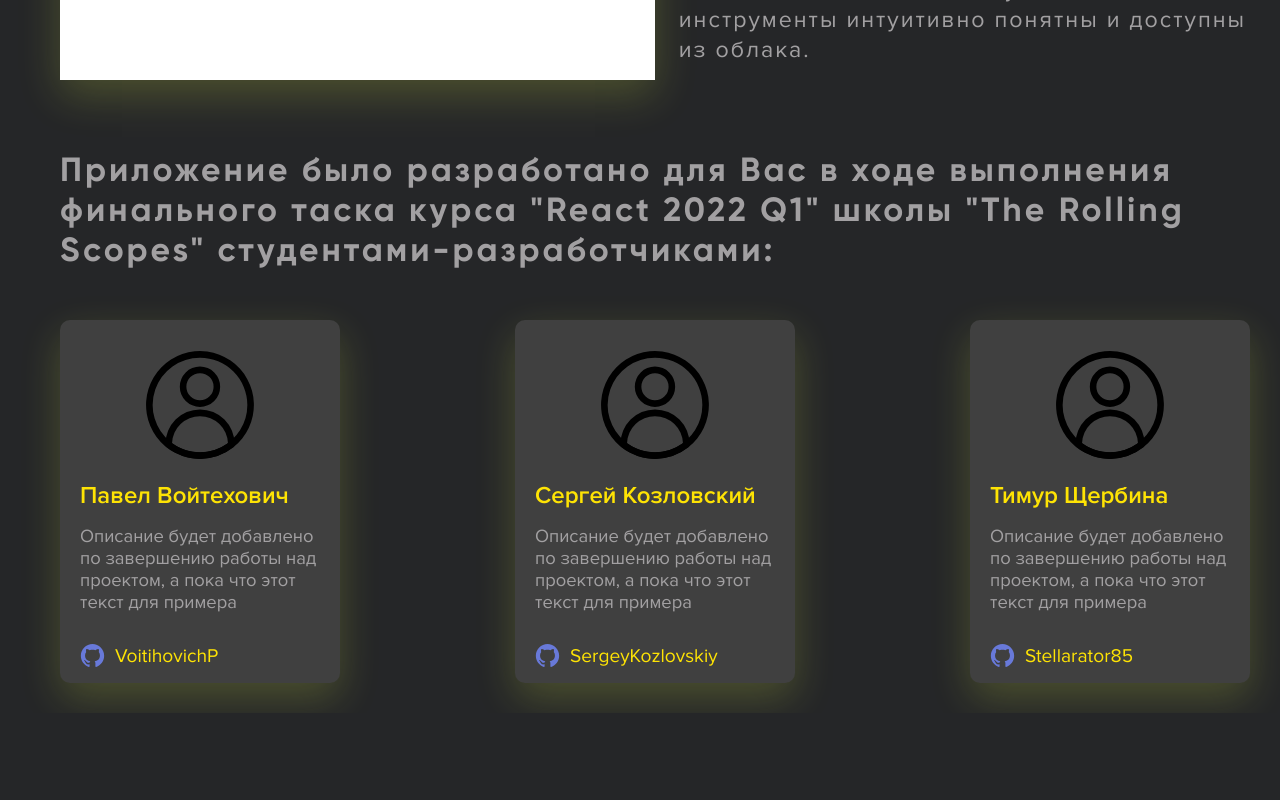
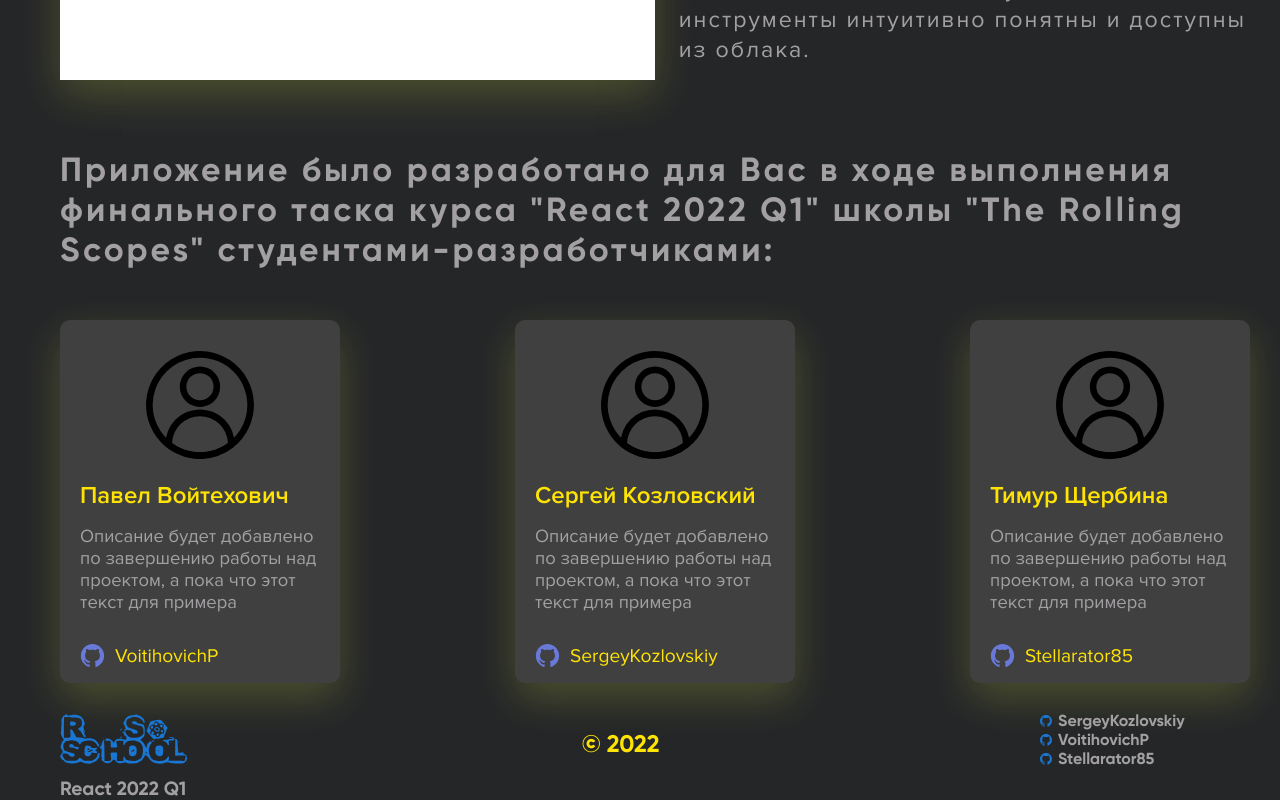
Before and after one commit to VoitihovichP/project-management-app, a React (Create React App) app in the folder proman/: page / in a window 1280 px wide. Shown: the part 504-1304 px from the top of the page. Before the commit the page ends 1217 px from the top, so only its background shows below. Built offline with nearby package versions, Linux system fonts and the light colour scheme.

Commit message:
fix: fix size footer

```diff
--- a/proman/src/components/footer/footer.scss
+++ b/proman/src/components/footer/footer.scss
@@ -5,112 +5,116 @@
    display: flex;
    justify-content: space-between;
    align-items: center;
-   padding: $padding-container;
-   padding-right: 1.5%;
-   padding-left: 5%;
+   padding-top: 30px;
+   padding-right: 60px;
+   padding-left: 60px;
+   padding-bottom: 30px;
    background-color: $main-color;
-   color: $white-color;
-   height: fit-content;
+   color: $title-color;
+   height: 7vh;
    width: 100%;
    @include GilroyFont;
    a {
       text-decoration: none;
    }
-   .footer_rss-logo-block {
+
+   &_rss-logo-block {
       display: flex;
       align-items: flex-end;
       justify-content: center;
       font-size: 1.2rem;
       font-weight: 600;
-         color: $grey-color;
+      color: $text-color;
       row-gap: 0.75vh;
       background-image: url('../../assets/svg/rs-school-logo_inverted.svg');
       background-size: cover;
       background-repeat: no-repeat;
-         background-position-x: -15px;
+      background-position-x: -10px;
       background-position-y: center;
       padding-top: 65%;
-         width: 145%;
+      width: 100%;
       padding-right: 15px;
+
       @media (max-width: 1000px) {
-               width: 130%;
          font-size: 1.1rem;
          background-position-x: -10px;
       }
+
       @media (max-width: 600px) {
          font-size: 1rem;
       }
+
       @media (max-width: 500px) {
          width: 100%;
          font-size: 0.9rem;
          padding-top: 50%;
          background-position-x: -8px;
       }
-       /*  img {
-            border-radius: 75px;
-            width: 115px;
-         @media (max-width: 600px) {
-               width: 85px;
    }
-         @media (max-width: 500px) {
-                width: 75px;
-             }
-         } */
-      }
+
    .footer_yearmark-block {
       display: flex;
       align-content: center;
       align-items: center;
       vertical-align: middle;
-      font-size: 2.3rem;
+      font-size: 1.5rem;
       width: fit-content;
-      color: $yellow-color;
+      color: $text-color_2;
+
       @media (max-width: 600px) {
          font-size: 2rem;
       }
+
       @media (max-width: 550px) {
          font-size: 1.7rem;
       }
+
       @media (max-width: 500px) {
          font-size: 1.3rem;
       }
+
       @media (max-width: 350px) {
          font-size: 1.2rem;
       }
    }
+
    .footer_github-block {
       list-style: none;
       width: 180px;
-      height: 14vh;
       display: flex;
       flex-direction: column;
       justify-content: space-between;
       @media (max-width: 600px) {
-         width:150px;
+         width: 150px;
       }
+
       @media (max-width: 500px) {
          width: 105px;
          height: 10vh;
       }
+
       @media (max-width: 400px) {
          height: 9.5vh;
       }
+
       li {
-      color: $grey-color;
+         color: $text-color;
          background-image: url(../../assets/svg/github-logo.svg);
          background-repeat: no-repeat;
          background-size: contain;
          background-position-y: center;
          background-position-x: 0%;
-      padding-left: 19%;
-      height: 4vh;
+         padding-left: 10%;
+         height: 1.5vh;
          width: 100%;
          display: flex;
          align-items: center;
+         margin-bottom: 7px;
          @media (max-width: 600px) {
             font-size: 0.8rem;
             padding-left: 21%;
          }
+
          @media (max-width: 500px) {
             font-size: 0.6rem;
             background-size: 17%;
@@ -118,38 +122,3 @@
       }
    }
 }
-/*
-footer div:first-child {
-display: flex;
-flex-direction: column;
-align-items: center;
-text-align: center;
-font-size: 14px;
-font-weight: 600;
-color: grey;
-img {
-   border-radius: 75px;
-   width: 90%;
-}
-}
-*/
-
-
-/* {
-   background-image: url('https://cdn.discordapp.com/icons/794806036506607647/23adbdd5c06bbe67f2256d7c045dd4f9.webp');
-   background-repeat: no-repeat;
-   background-size: 115px 115px;
-   background-position-x: 75%;
-   background-position-y: 60%;
-   height: 25%;
-   text-decoration: none;
-   text-decoration-style: none;
-   -moz-text-decoration-style: none;
-   text-transform: uppercase;
-   font-weight: 900;
-   font-size: 14px;
-   color: grey;
-   padding-top: 50%;
-   text-align: center;
-}
-*/
--- a/proman/src/pages/Board/board.scss
+++ b/proman/src/pages/Board/board.scss
@@ -5,15 +5,11 @@
   justify-content: space-between;
   position: relative;
   background-color: $main-color;
-  height: 85.8vh;
-  overflow-y: hidden;
+  height: 73vh;
+  overflow-y: hiddenы;
   overflow-x: auto;
-  padding: 25px 35px;
+  padding: 15px 35px;
   &__columns {
     display: flex;
   }
 }
-// временно
-footer {
-  display: none !important;
-}
--- a/proman/src/scss/variables.scss
+++ b/proman/src/scss/variables.scss
@@ -1,8 +1,11 @@
 $main-color: #252628;
+$text-color: #a2a0a2;
+$text-color_2: #fee304;
+$title-color: #ffffff;
+
 $yellow-color: #fee304;
 $blue-color: #6879d9;
 $white-color: #ffffff;
 $grey-color: #a2a0a2;
-$title-color: #ffffff;
-$text-color: #a2a0a2;
+
 $padding-container: 30px 60px 60px 60px;
```
Lines whose indentation alone changed are shown as unchanged.
